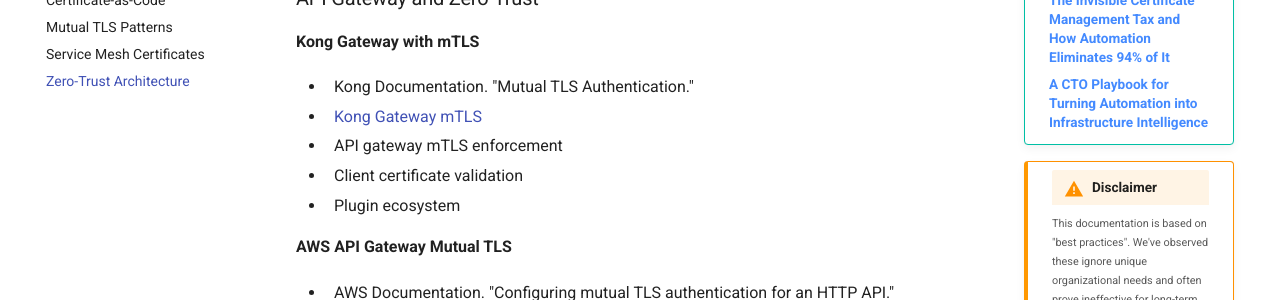
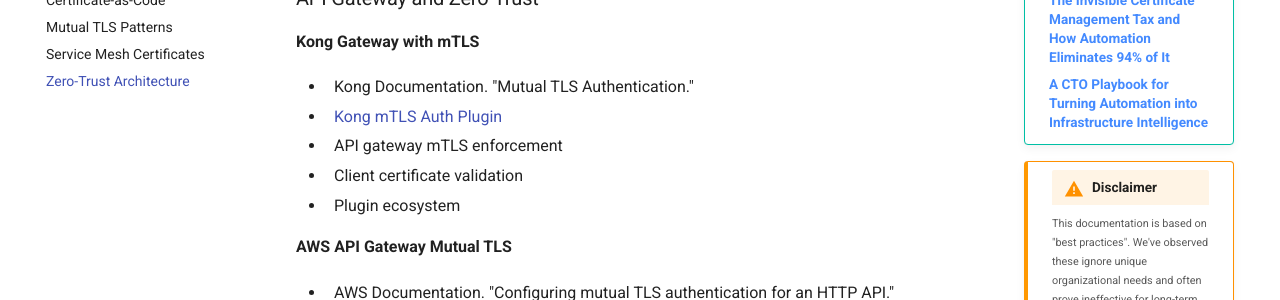
Before and after one commit to Axon-Shield/pki.github.io, an MkDocs documentation site: the page built from docs/architecture/zero-trust-architecture.md, in a window 1280 px wide and 900 px high, scrolled down 31554 px. Shown: the part 153-453 px from the top of the window. Built offline with MkDocs 1.6.1 and Material for MkDocs 9.7.7, drawn with Linux system fonts in a browser that asks for light colours.

Commit message:
Update Kong mTLS link to developer plugin documentation

```diff
--- a/docs/architecture/zero-trust-architecture.md
+++ b/docs/architecture/zero-trust-architecture.md
@@ -1437,7 +1437,7 @@
 **Kong Gateway with mTLS**
 
 - Kong Documentation. "Mutual TLS Authentication."
-  - [Kong Gateway mTLS](https://docs.konghq.com/gateway/latest/production/networking/configure-mtls/)
+  - [Kong mTLS Auth Plugin](https://developer.konghq.com/plugins/mtls-auth/)
 - API gateway mTLS enforcement
 - Client certificate validation
 - Plugin ecosystem
```
